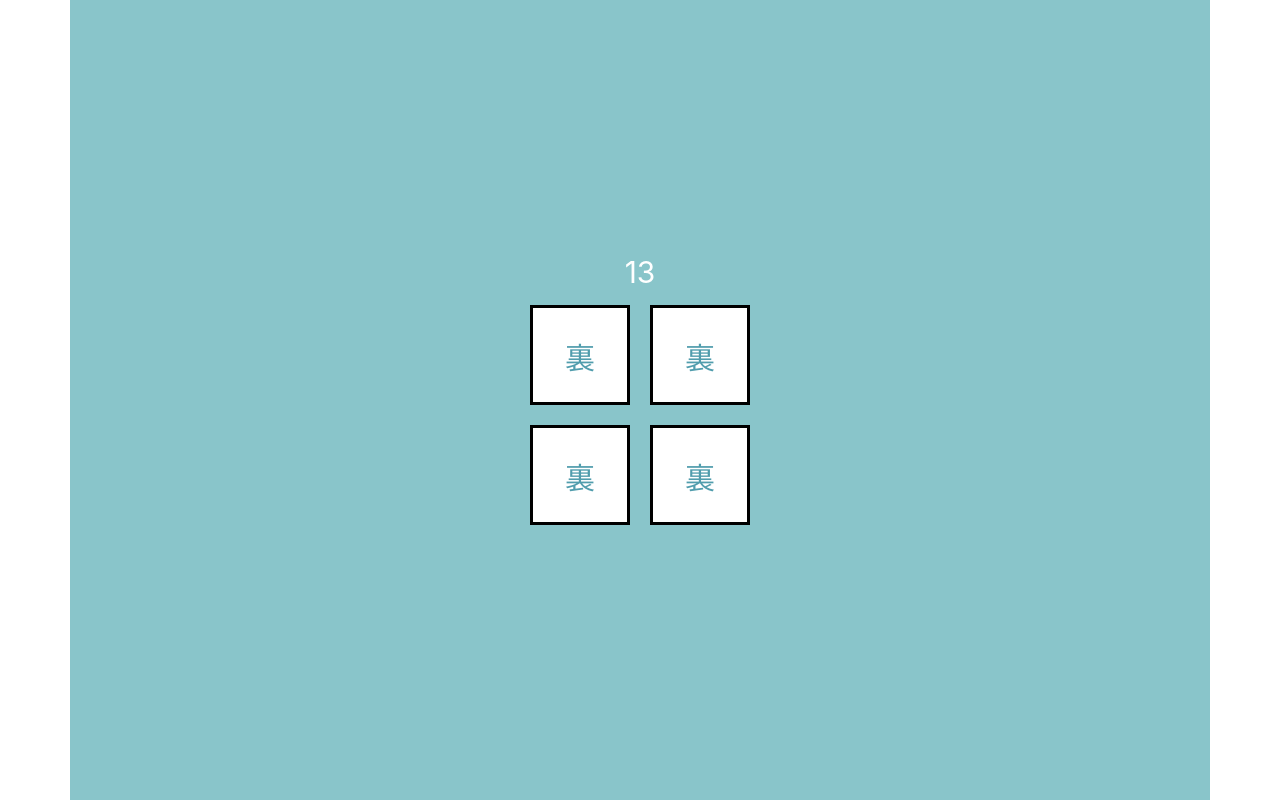
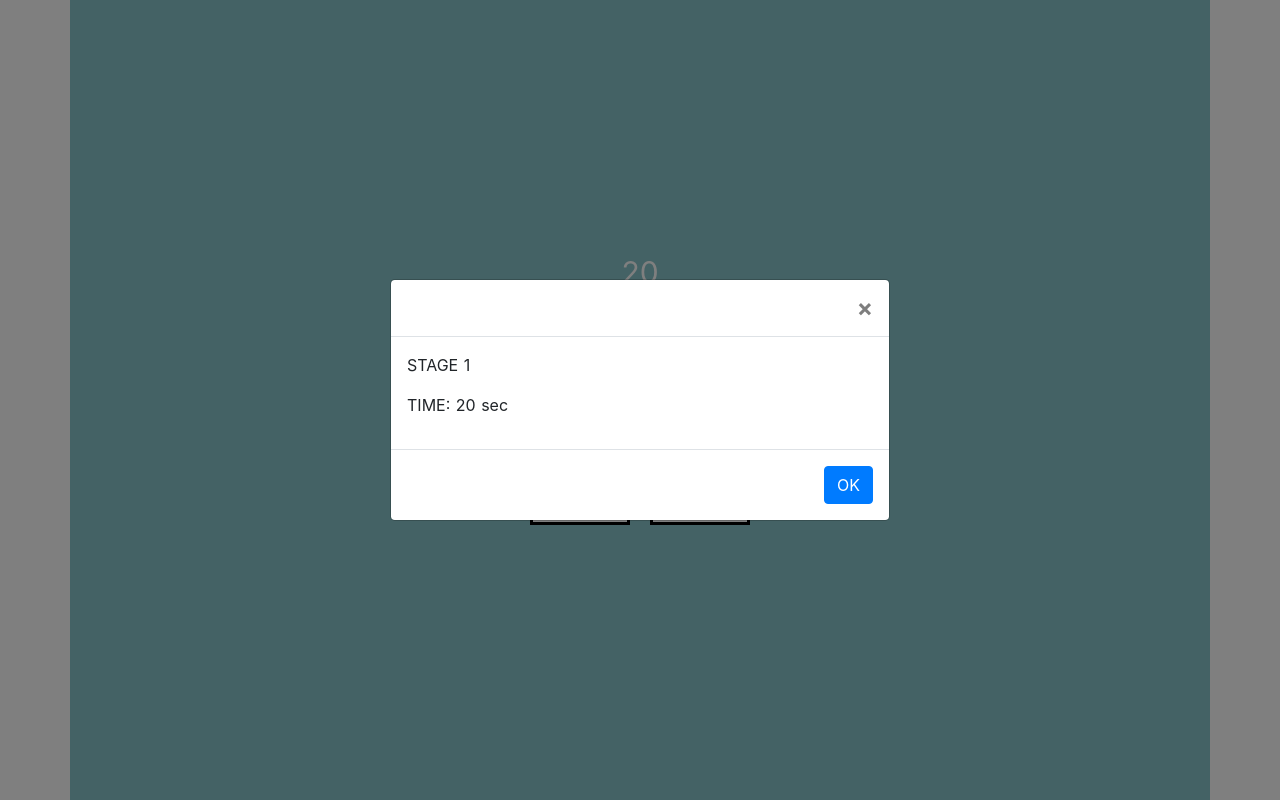
Before and after one commit to dorarep/concentration, a Nuxt app: page /stage/0 in a window 1280 px wide. Built offline with nearby package versions, Linux system fonts and the light colour scheme.

Commit message:
create information modal.

```diff
--- a/pages/stage/_id.vue
+++ b/pages/stage/_id.vue
@@ -1,17 +1,35 @@
 <template lang="pug">
   section.container
+    b-modal(centered ref="informationModal" ok-only @ok="onOk")
+      p {{ `STAGE ${stageId}` }}
+      p {{ `TIME: ${stage.timer} sec` }}
     game-screen
 </template>
 
 <script>
   import GameScreen from '~/components/organisms/GameScreen.vue'
+  import STAGES from '~/constants/stages'
 
   export default {
     components: {
       GameScreen
     },
     mounted () {
+      this.$refs.informationModal.show()
       this.$store.dispatch('game/initialize', this.$route.params.id)
+    },
+    computed: {
+      stageId () {
+        return parseInt(this.$route.params.id) + 1
+      },
+      stage () {
+        return STAGES[this.$route.params.id]
+      }
+    },
+    methods: {
+      onOk () {
+        this.$store.dispatch('game/startTimer')
+      }
     }
   }
 </script>
--- a/store/game.js
+++ b/store/game.js
@@ -75,7 +75,8 @@ export const actions = {
   },
   initialize ({ state, commit }, id) {
     commit('initialize', id)
+  },
+  startTimer ({ state, commit }) {
     commit('setTimer', setInterval(() => { commit('reduceTimer') }, 1000))
-
   }
 }
```
